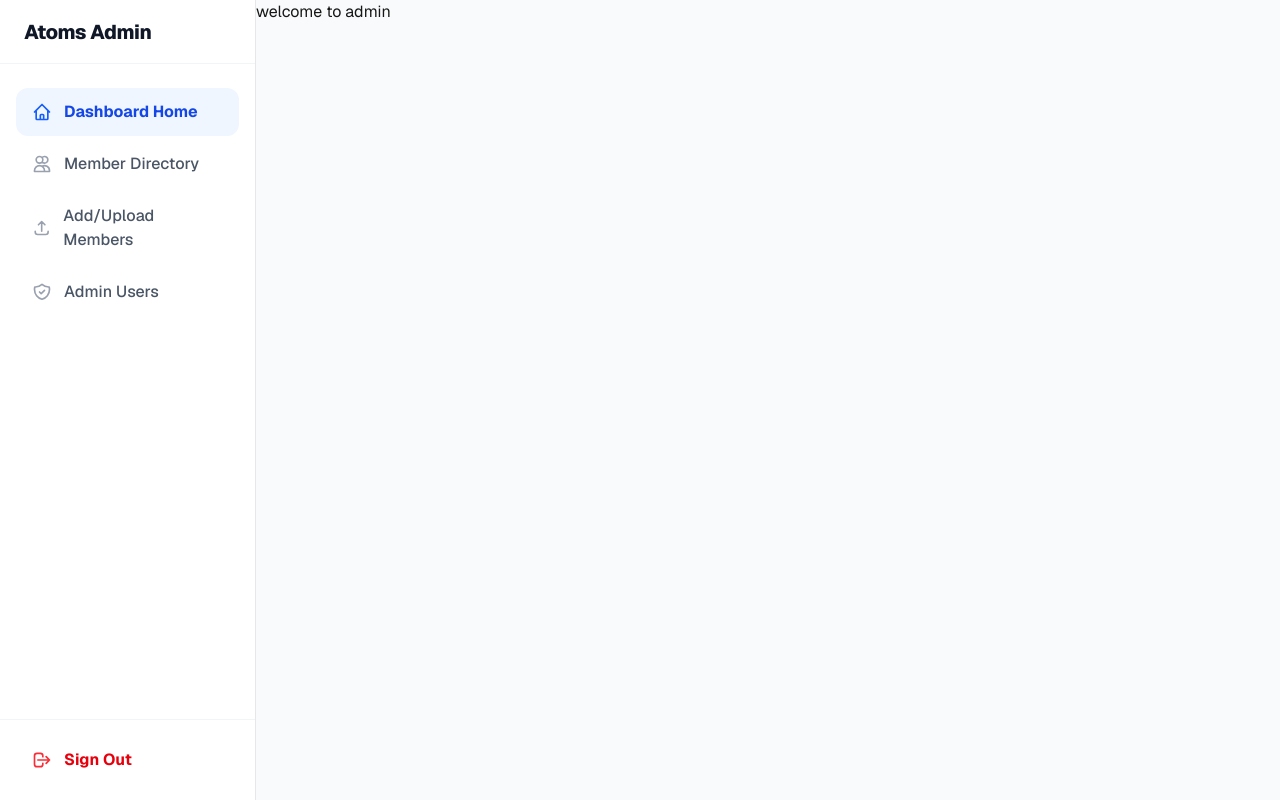
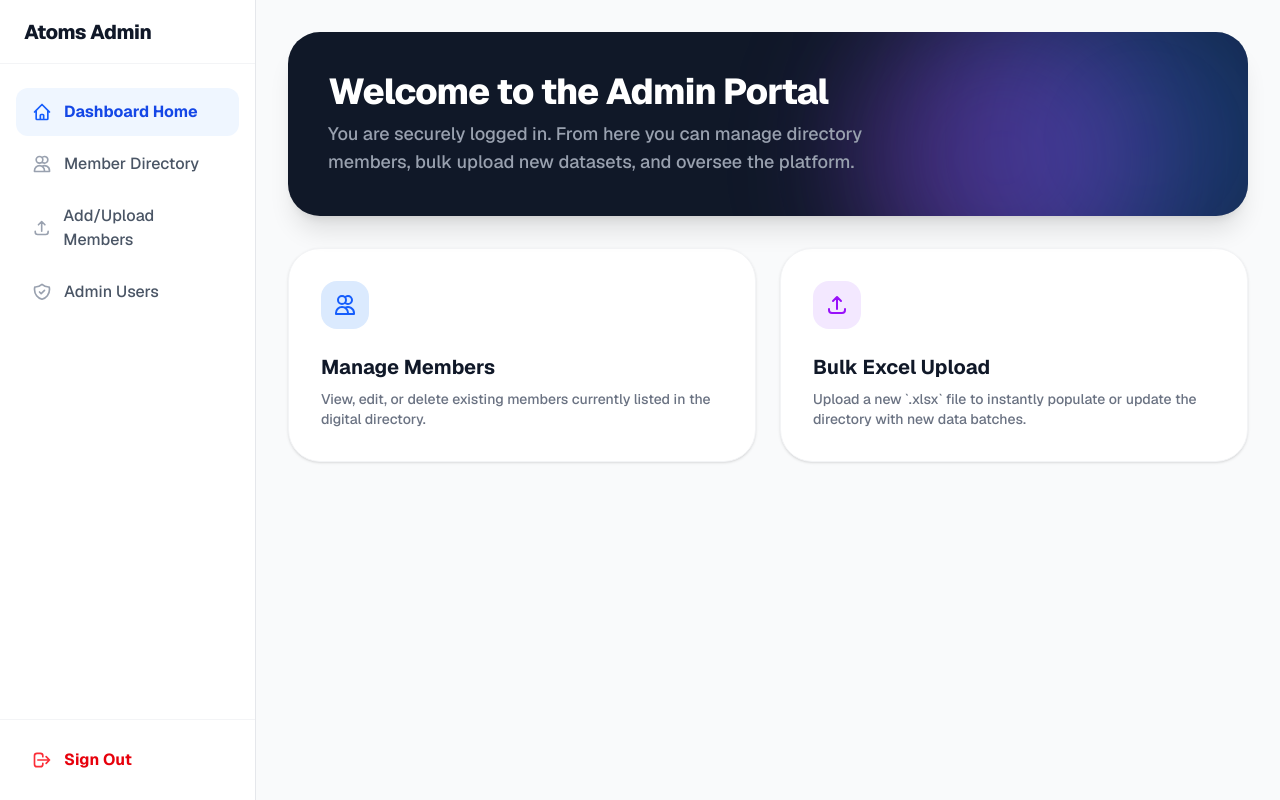
Before and after one commit to HackBoats-LMS/atoms, a Next.js app: page /admin in a window 1280 px wide. Built offline with nearby package versions, Linux system fonts and the light colour scheme.

Commit message:
all the features

```diff
--- a/app/admin/(dashboard)/page.tsx
+++ b/app/admin/(dashboard)/page.tsx
@@ -1,9 +1,51 @@
+import React from 'react';
+import Link from 'next/link';
 
+export default function AdminDashboard() {
+  return (
+    <div className="p-8 font-sans max-w-6xl mx-auto">
+      <div className="bg-gray-900 rounded-[32px] p-10 text-white shadow-xl relative overflow-hidden mb-8">
+        <div className="relative z-10">
+          <h1 className="text-4xl font-extrabold mb-2 tracking-tight">Welcome to the Admin Portal</h1>
+          <p className="text-gray-400 font-medium text-lg max-w-xl">
+            You are securely logged in. From here you can manage directory members, bulk upload new datasets, and oversee the platform.
+          </p>
+        </div>
 
-const page = () => {
-  return (
-    <div>welcome to admin</div>
+        {/* Decorative elements */}
+        <div className="absolute top-[-50%] right-[-10%] w-[400px] h-[400px] bg-blue-500/30 rounded-full blur-[80px] pointer-events-none"></div>
+        <div className="absolute bottom-[-50%] right-[10%] w-[300px] h-[300px] bg-purple-500/30 rounded-full blur-[60px] pointer-events-none"></div>
+      </div>
+
+      <div className="grid grid-cols-1 md:grid-cols-2 gap-6">
+        <Link href="/admin/members">
+          <div className="bg-white p-8 rounded-[32px] border border-gray-100 shadow-sm hover:shadow-md hover:border-gray-300 transition-all cursor-pointer group flex flex-col items-start h-full">
+            <div className="w-12 h-12 bg-blue-100 text-blue-600 rounded-2xl flex items-center justify-center mb-6 group-hover:scale-110 transition-transform">
+              <svg className="w-6 h-6" fill="none" stroke="currentColor" viewBox="0 0 24 24">
+                <path strokeLinecap="round" strokeLinejoin="round" strokeWidth={2} d="M12 4.354a4 4 0 110 5.292M15 21H3v-1a6 6 0 0112 0v1zm0 0h6v-1a6 6 0 00-9-5.197M13 7a4 4 0 11-8 0 4 4 0 018 0z" />
+              </svg>
+            </div>
+            <h2 className="text-xl font-bold text-gray-900 mb-2">Manage Members</h2>
+            <p className="text-gray-500 font-medium text-sm">
+              View, edit, or delete existing members currently listed in the digital directory.
+            </p>
+          </div>
+        </Link>
+
+        <Link href="/admin/members/upload">
+          <div className="bg-white p-8 rounded-[32px] border border-gray-100 shadow-sm hover:shadow-md hover:border-gray-300 transition-all cursor-pointer group flex flex-col items-start h-full">
+            <div className="w-12 h-12 bg-purple-100 text-purple-600 rounded-2xl flex items-center justify-center mb-6 group-hover:scale-110 transition-transform">
+              <svg className="w-6 h-6" fill="none" stroke="currentColor" viewBox="0 0 24 24">
+                <path strokeLinecap="round" strokeLinejoin="round" strokeWidth={2} d="M4 16v1a3 3 0 003 3h10a3 3 0 003-3v-1m-4-8l-4-4m0 0L8 8m4-4v12" />
+              </svg>
+            </div>
+            <h2 className="text-xl font-bold text-gray-900 mb-2">Bulk Excel Upload</h2>
+            <p className="text-gray-500 font-medium text-sm">
+              Upload a new `.xlsx` file to instantly populate or update the directory with new data batches.
+            </p>
+          </div>
+        </Link>
+      </div>
+    </div>
   )
 }
-
-export default page
```
